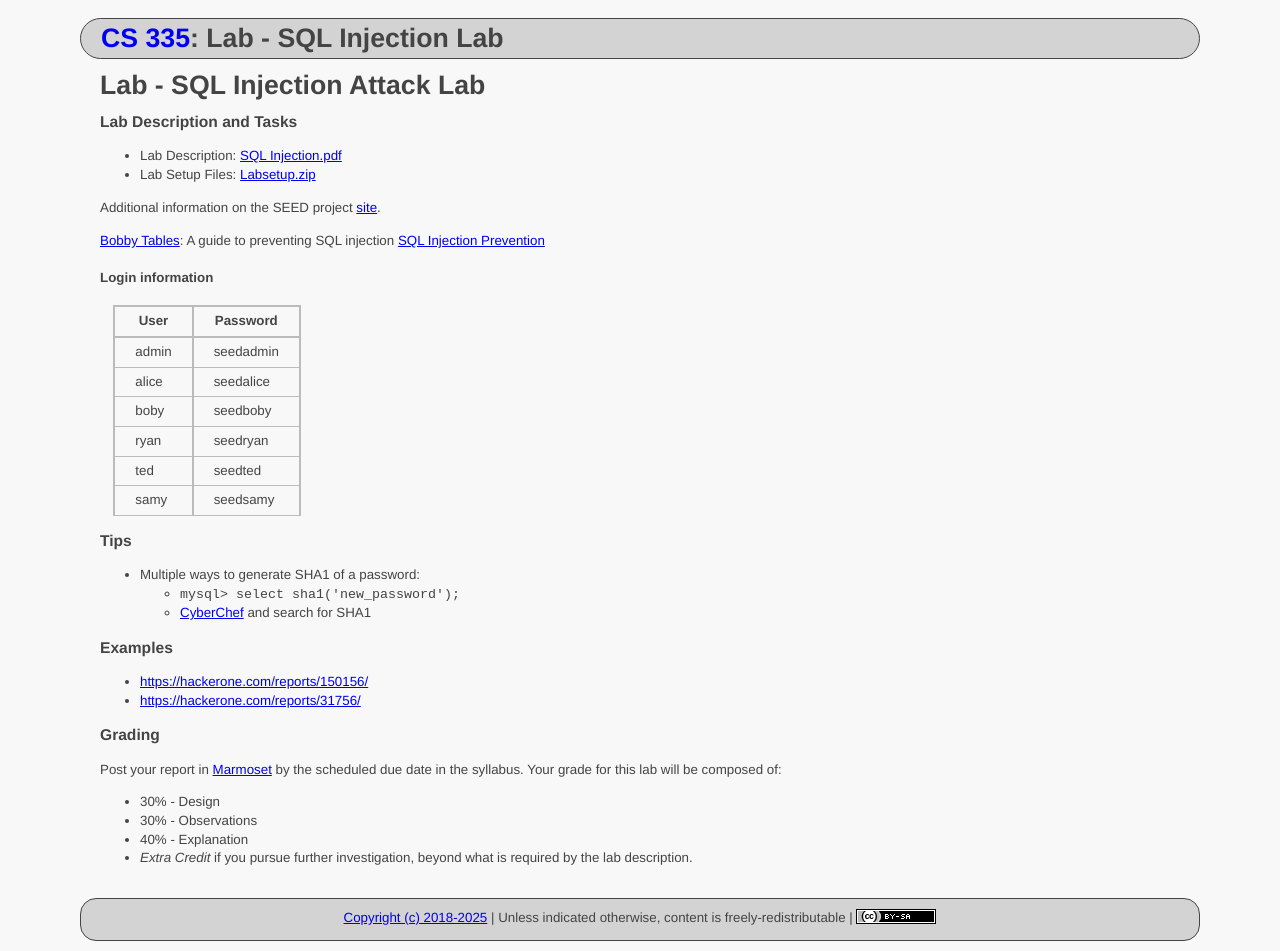
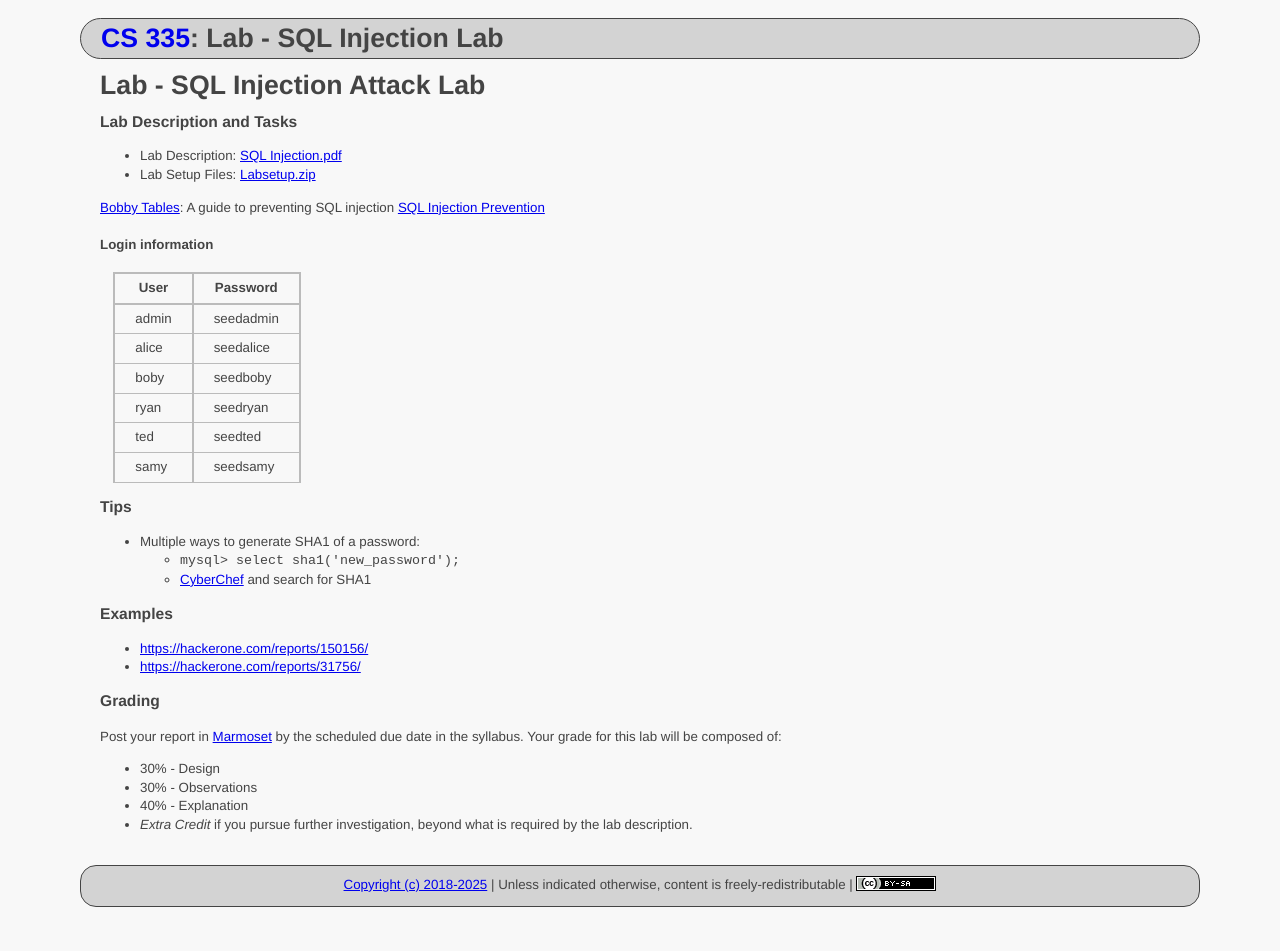
Before and after one commit to ycpcs/cs335-spring2025, a Jekyll site: the page built from labs/sql_attack.md, in a window 1280 px wide. Built offline with Jekyll 4.4.1, drawn with Linux system fonts in a browser that asks for light colours; after the commit the page ends 917 px from its top, so only the background shows below that.

Commit message:
update link

```diff
--- a/labs/sql_attack.md
+++ b/labs/sql_attack.md
@@ -10,8 +10,6 @@ title: Lab - SQL Injection Lab
 
 - Lab Description: [SQL Injection.pdf](sqli\Web_SQL_Injection.pdf)
 - Lab Setup Files: [Labsetup.zip](sqli\Labsetup.zip)
-
-Additional information on the SEED project [site](https://seedsecuritylabs.org/Labs_20.04/Web/Web_SQL_Injection/).
 
 [Bobby Tables](https://bobby-tables.com/): A guide to preventing SQL injection
 [SQL Injection Prevention](https://cheatsheetseries.owasp.org/cheatsheets/SQL_Injection_Prevention_Cheat_Sheet.html)
```
